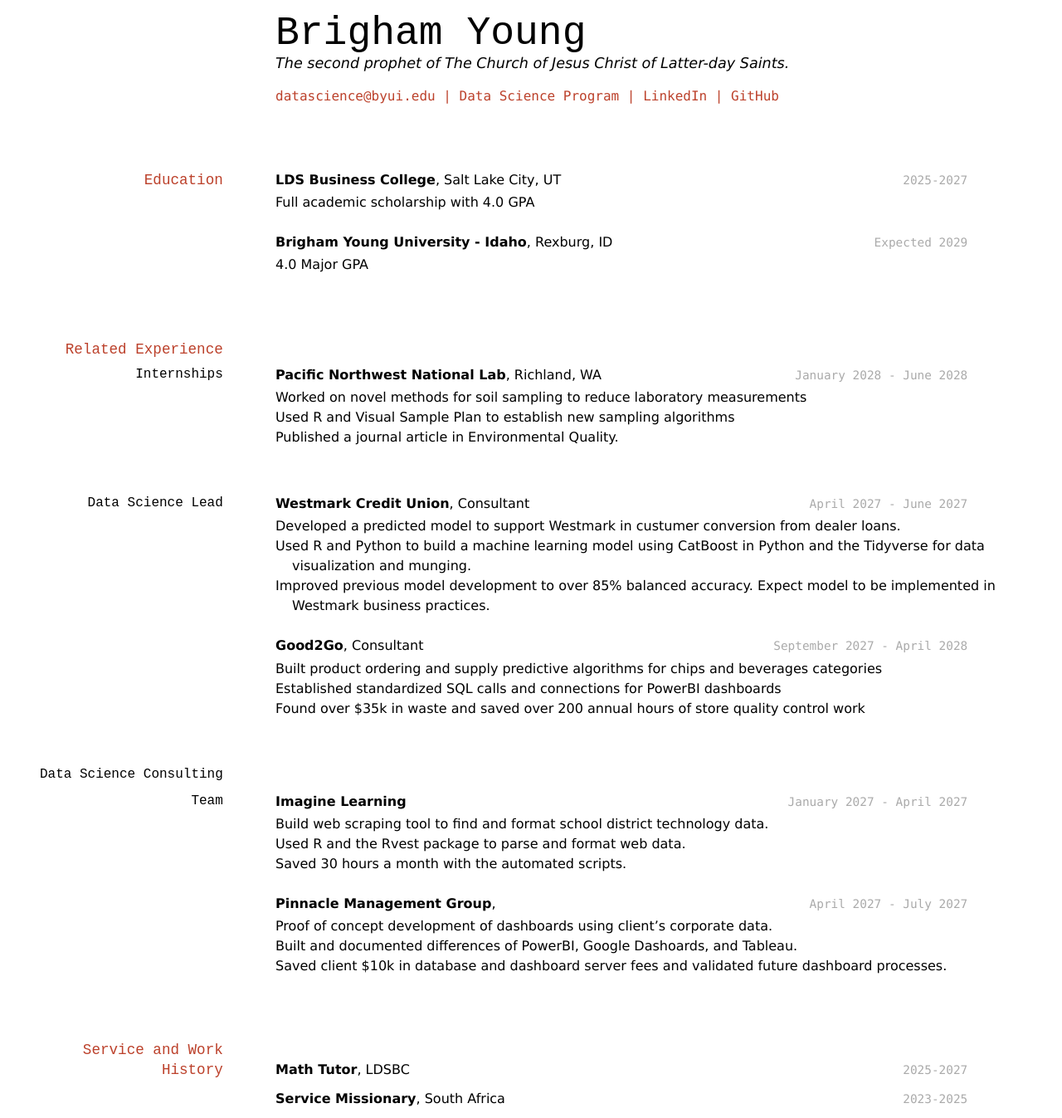
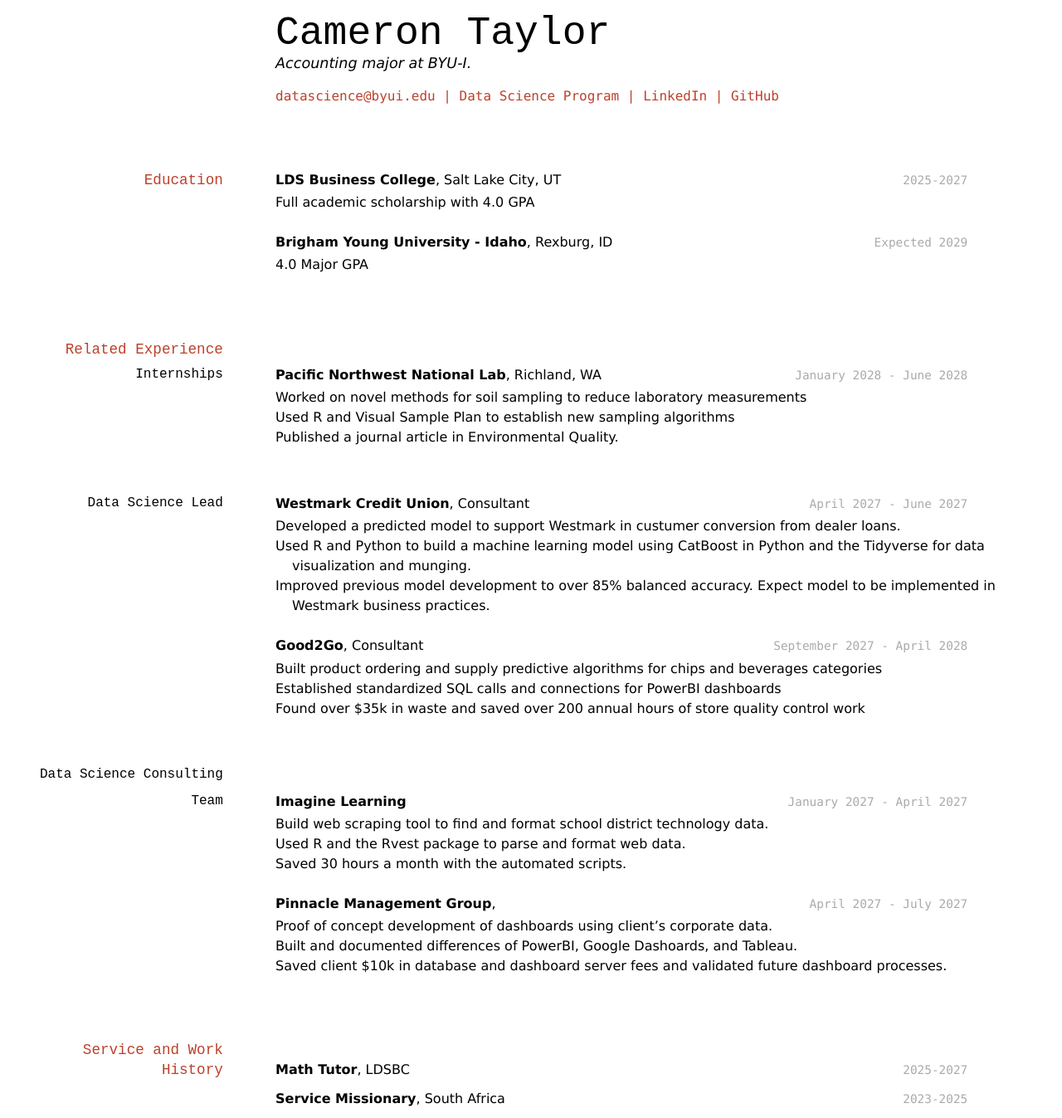
Before and after one commit to acctg-analyst/resume_website, a Jekyll site: the page built from docs/index.md, in a window 1280 px wide. Shown: the whole page at 83% size. Built offline with Jekyll 4.4.1, drawn with Linux system fonts in a browser that asks for light colours.

Commit message:
Update name & desc.

```diff
--- a/docs/index.md
+++ b/docs/index.md
@@ -1,9 +1,9 @@
 ---
 layout: cv
-title: Brigham Young's Resume
+title: Cameron Taylor's Resume
 ---
-# Brigham Young
-The second prophet of The Church of Jesus Christ of Latter-day Saints.
+# Cameron Taylor
+Accounting major at BYU-I.
 
 <div id="webaddress">
 <a href="datascience@byui.edu">datascience@byui.edu</a>
```
